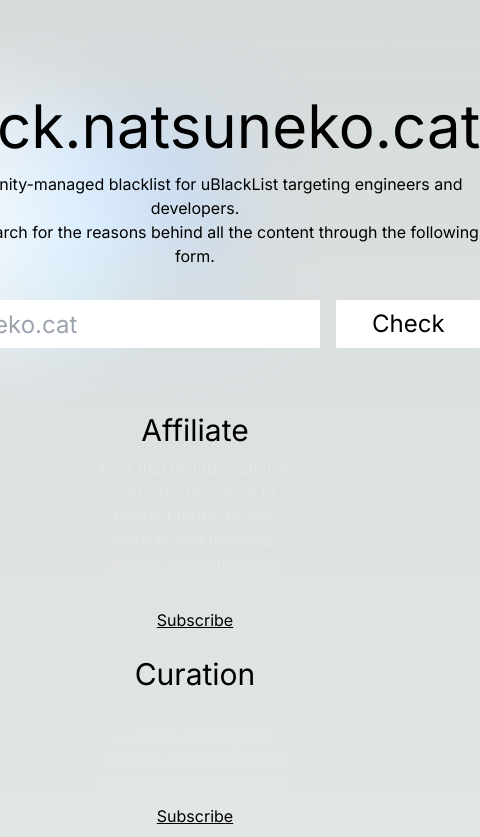
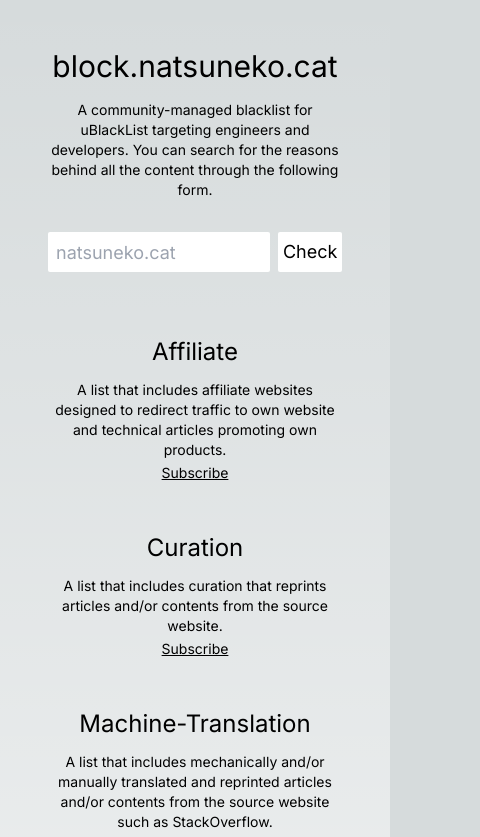
Before and after one commit to mika-f/block.natsuneko.cat, a Next.js app: page / in a window 390 px wide. Shown: the top 837 px of the page, 480 px wide, since content can reach past the window. Built offline with nearby package versions, Linux system fonts and the light colour scheme.

Commit message:
fix: fix styles

```diff
--- a/package.json
+++ b/package.json
@@ -15,10 +15,12 @@
   "author": "",
   "license": "ISC",
   "dependencies": {
+    "clsx": "^1.2.1",
     "js-yaml": "^4.1.0",
     "next": "^13.3.2",
     "react": "^18.2.0",
-    "react-dom": "^18.2.0"
+    "react-dom": "^18.2.0",
+    "tailwind-merge": "^1.12.0"
   },
   "devDependencies": {
     "@types/js-yaml": "^4.0.5",
@@ -29,6 +31,8 @@
     "eslint": "^8.39.0",
     "eslint-config-next": "^13.3.2",
     "postcss": "^8.4.23",
+    "prettier": "^2.8.8",
+    "prettier-plugin-tailwindcss": "^0.2.8",
     "tailwindcss": "^3.3.2",
     "typescript": "^5.0.4",
     "typescript-json-schema": "^0.56.0"
--- /dev/null
+++ b/prettier.config.js
@@ -0,0 +1,3 @@
+module.exports = {
+  plugins: [require("prettier-plugin-tailwindcss")],
+};
--- a/src/data/schema.ts
+++ b/src/data/schema.ts
@@ -32,10 +32,6 @@
   username: "A list of usernames that includes accounts selling low-quality information products or resale items for personal gain, accounts sharing scientifically unsupported information, and accounts promoting news with exaggerated advertising. This list targets services primarily used in Japan, such as Twitter, Qiita, and Zenn.",
 };
 
-const LAST_CHILD = Math.floor(CATEGORIES.length / 4) * 4 + 1;
-
-const CENTER_IDX = 4 - (CATEGORIES.length - LAST_CHILD);
-
-export { CATEGORIES, DESCRIPTIONS, LAST_CHILD, CENTER_IDX };
+export { CATEGORIES, DESCRIPTIONS };
 
 export type { Schema };
--- a/src/pages/_document.tsx
+++ b/src/pages/_document.tsx
@@ -1,13 +1,16 @@
-import { Html, Head, Main, NextScript } from 'next/document'
+import { Html, Head, Main, NextScript } from "next/document";
 
 export default function Document() {
   return (
     <Html lang="en">
-      <Head />
+      <Head>
+        <meta charSet="utf-8" />
+        <meta name="viewport" content="width=device-width, initial-scale=1" />
+      </Head>
       <body>
         <Main />
         <NextScript />
       </body>
     </Html>
-  )
+  );
 }
--- a/src/pages/index.tsx
+++ b/src/pages/index.tsx
@@ -1,14 +1,23 @@
 import React from "react";
+import cls from "clsx";
+import { twMerge } from "tailwind-merge";
 
 import { Inter } from "next/font/google";
-import {
-  CATEGORIES,
-  CENTER_IDX,
-  DESCRIPTIONS,
-  LAST_CHILD,
-} from "@/data/schema";
+import { CATEGORIES, DESCRIPTIONS } from "@/data/schema";
 
 const inter = Inter({ subsets: ["latin"] });
+
+const Heading1 = ({ children }: { children: React.ReactNode }) => {
+  return <h1 className="mb-4 text-3xl md:text-6xl">{children}</h1>;
+};
+
+const Heading2 = ({ children }: { children: React.ReactNode }) => {
+  return <h2 className="mb-3 text-2xl capitalize md:text-3xl">{children}</h2>;
+};
+
+const Paragraph = ({ children }: { children: React.ReactNode }) => {
+  return <p className="text-sm md:text-base">{children}</p>;
+};
 
 export default function Home() {
   const [domain, setDomain] = React.useState<string>("");
@@ -39,12 +48,12 @@
 
   return (
     <main
-      className={`flex min-h-screen flex-col items-center justify-between p-24 ${inter.className}`}
+      className={`container mx-auto flex min-h-screen flex-col items-center p-12 sm:p-16 md:p-24 ${inter.className}`}
     >
-      <div className="relative flex place-items-center before:absolute before:h-[300px] before:w-[480px] before:-translate-x-1/2 before:rounded-full before:bg-gradient-radial before:from-white before:to-transparent before:blur-2xl before:content-[''] after:absolute after:-z-20 after:h-[180px] after:w-[240px] after:translate-x-1/3 after:bg-gradient-conic after:from-sky-200 after:via-blue-200 after:blur-2xl after:content-[''] before:dark:bg-gradient-to-br before:dark:from-transparent before:dark:to-blue-700/10 after:dark:from-sky-900 after:dark:via-[#0141ff]/40 before:lg:h-[360px]">
-        <div className="text-center relative dark:drop-shadow-[0_0_0.3rem_#ffffff70]">
-          <h1 className="text-6xl mb-4">block.natsuneko.cat</h1>
-          <p>
+      <div className="relative w-full max-w-full place-items-center md:flex md:flex-col md:before:absolute md:before:h-[300px] md:before:w-[480px] md:before:-translate-x-1/2 md:before:rounded-full md:before:bg-gradient-radial md:before:from-white md:before:to-transparent md:before:blur-2xl md:before:content-[''] md:after:absolute md:after:-z-20 md:after:h-[180px] md:after:w-[240px] md:after:translate-x-1/3 md:after:bg-gradient-conic md:after:from-sky-200 md:after:via-blue-200 md:after:blur-2xl md:after:content-[''] md:before:dark:bg-gradient-to-br md:before:dark:from-transparent md:before:dark:to-blue-700/10 md:after:dark:from-sky-900 md:after:dark:via-[#0141ff]/40">
+        <div className="relative text-center dark:drop-shadow-[0_0_0.3rem_#ffffff70]">
+          <Heading1>block.natsuneko.cat</Heading1>
+          <Paragraph>
             A community-managed blacklist for{" "}
             <a
               href="https://github.com/iorate/ublacklist"
@@ -53,15 +62,15 @@
             >
               uBlackList
             </a>{" "}
-            targeting engineers and developers.
-            <br />
-            You can search for the reasons behind all the content through the
-            following form.
-          </p>
-          <form className="mt-8 flex place-items-center">
+            targeting engineers and developers. You can search for the reasons
+            behind all the content through the following form.
+          </Paragraph>
+        </div>
+        <div className="w-full max-w-full">
+          <form className="mt-8 flex max-w-full place-items-center">
             <input
               type="text"
-              className="flex-grow h-12 text-black text-2xl px-2 rounded-sm appearance-none outline-none"
+              className="h-10 min-w-0 flex-grow appearance-none rounded-sm px-2 text-lg text-black outline-none md:h-12 md:text-2xl"
               name="domain"
               placeholder="natsuneko.cat"
               defaultValue={domain}
@@ -70,7 +79,7 @@
             />
             <button
               type="submit"
-              className="h-12 w-36 ml-4 bg-white text-black rounded-sm text-2xl disabled:opacity-50"
+              className="ml-2 h-10 w-20 rounded-sm bg-white text-lg text-black disabled:opacity-50 md:ml-4 md:h-12 md:w-36 md:text-2xl"
               onClick={onCheckDomain}
               disabled={isLoading}
             >
@@ -78,7 +87,7 @@
             </button>
           </form>
           {item && (
-            <div className="mt-4 w-full text-left max-w-[628px]">
+            <div className="mt-4 w-full max-w-full text-left text-sm  md:text-base">
               {domain} is{" "}
               {item.category !== "unknown" ? (
                 <span className="text-red-400">listed</span>
@@ -87,13 +96,13 @@
               )}
               .{item.category !== "unknown" && <p>Category: {item.category}</p>}
               {item.reasons.length > 0 && (
-                <div className="w-full overflow-hidden">
+                <div className="w-full max-w-full overflow-hidden">
                   Reasons:
-                  <ol className="list-inside pl-4 list-decimal mt-1">
+                  <ol className="mt-1 list-inside list-decimal md:pl-4">
                     {item.reasons.map((w) => {
                       return (
                         <li
-                          className="text-ellipsis whitespace-nowrap overflow-hidden"
+                          className="overflow-hidden text-ellipsis whitespace-nowrap"
                           key={w}
                         >
                           {w}
@@ -107,18 +116,31 @@
           )}
         </div>
       </div>
-      <div className="mb-32 mt-16 grid text-center gap-y-6 lg:mb-0 xl:grid-cols-[repeat(8,1fr)] xl:grid-rows-2 xl:gap-x-4 xl:text-left">
-        {CATEGORIES.map((w) => {
+      <div className="mt-16 grid grid-cols-[repeat(12,1fr)] flex-col gap-x-6 gap-y-12 text-center md:mb-0 xl:text-left">
+        {CATEGORIES.map((w, i) => {
+          const isFirstRemainderIdx = {
+            md: Math.floor(CATEGORIES.length / 2) * 2 + 1,
+            lg: Math.floor(CATEGORIES.length / 3) * 3 + 1,
+            xl: Math.floor(CATEGORIES.length / 4) * 4 + 1,
+          };
+
           return (
             <div
               key={w}
-              className={`col-span-2 xl:[&:nth-child(${LAST_CHILD})]:col-[${CENTER_IDX}_/_span_2]`}
+              className={twMerge(
+                cls(
+                  "col-span-12 md:col-span-6 lg:col-span-4 xl:col-span-3",
+                  isFirstRemainderIdx.md == i + 1 && "md:col-[_4/span_6]",
+                  isFirstRemainderIdx.lg == i + 1 && "lg:col-[_5/span_4]",
+                  isFirstRemainderIdx.xl <= i + 1 && "xl:col-[span_4/span_4]"
+                )
+              )}
             >
-              <h3 className="text-3xl mb-2 capitalize">{w}</h3>
-              <p className="text-neutral-200 my-2">{DESCRIPTIONS[w]}</p>
+              <Heading2>{w}</Heading2>
+              <Paragraph>{DESCRIPTIONS[w]}</Paragraph>
               <a
                 href={`/${w}.txt`}
-                className="underline"
+                className="text-sm underline md:text-base"
                 target="_blank"
                 rel="noopener noreferrer"
               >
```
Also changed, not shown: 1 other file (tests, documents, lock files or other folders).
